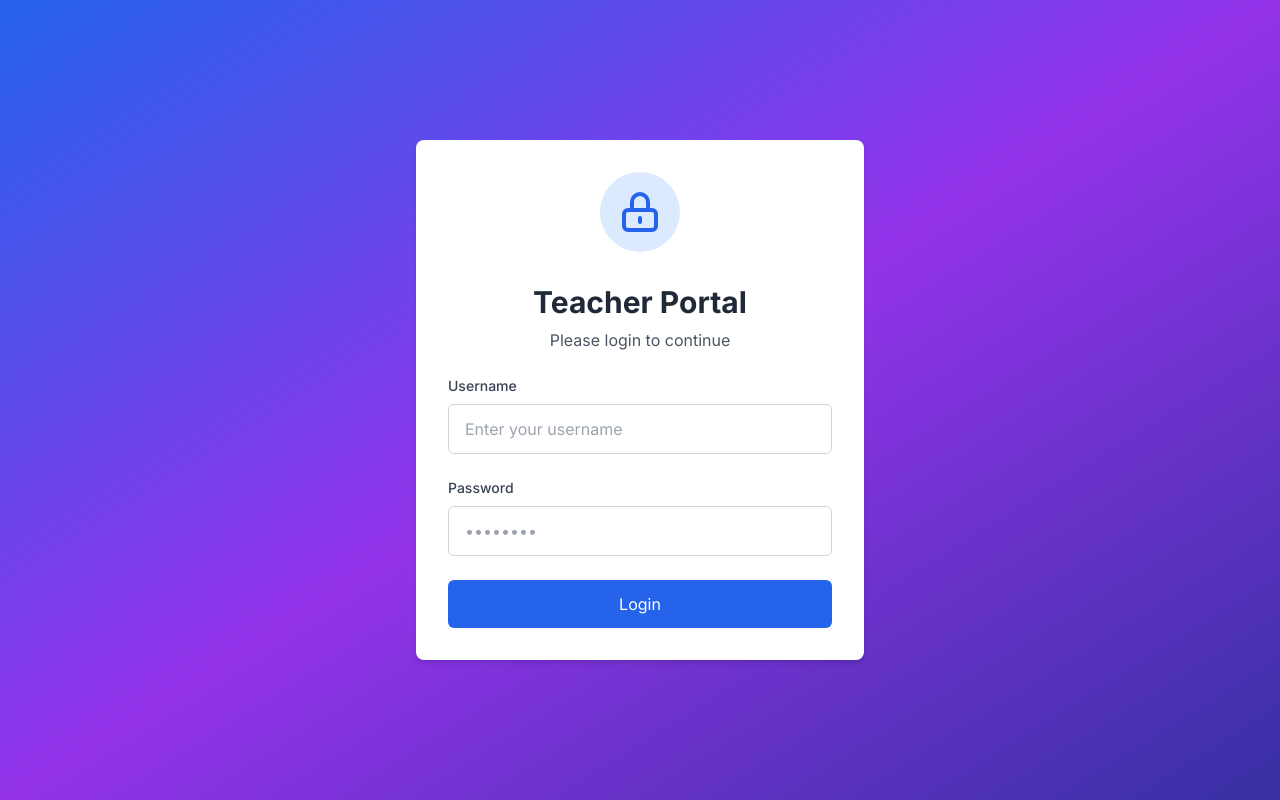
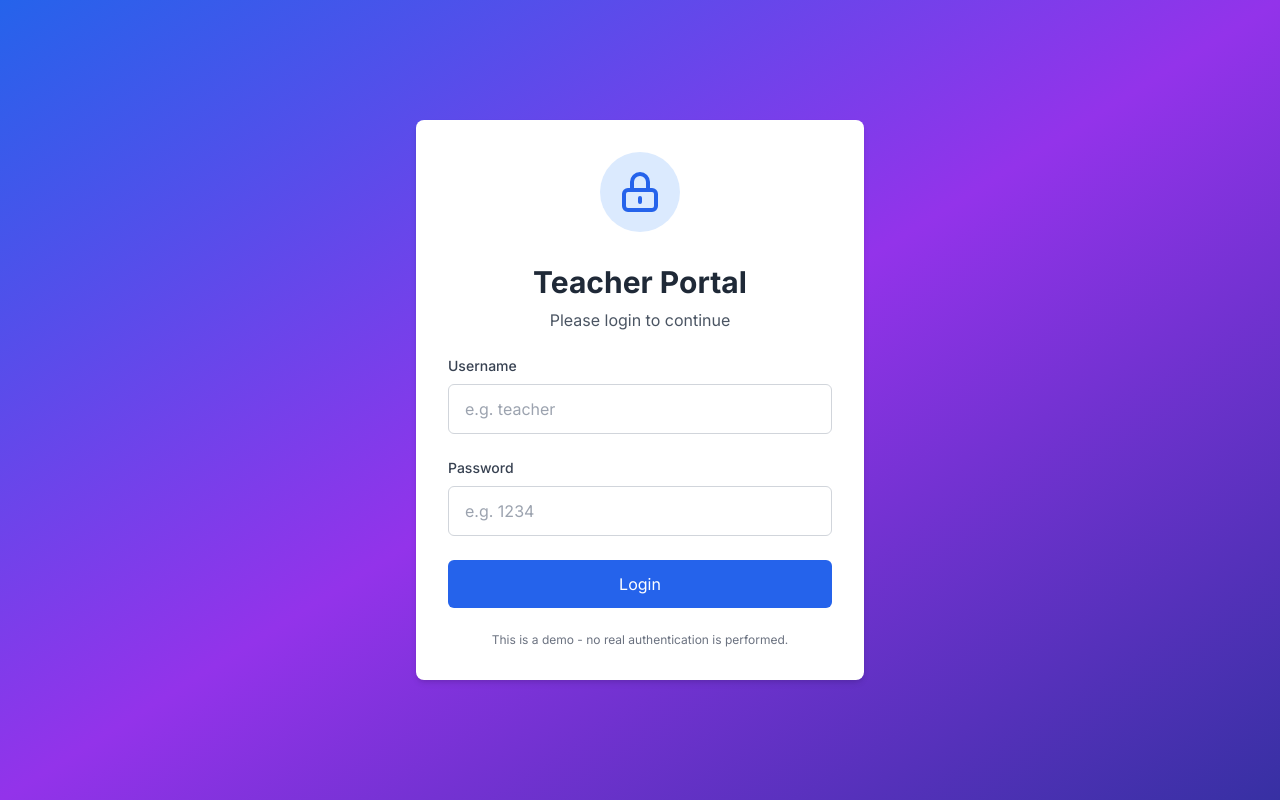
Before and after one commit to Yasminopiyo30/my-teacher-app, a Next.js app: page / in a window 1280 px wide. Built offline with nearby package versions, Linux system fonts and the light colour scheme.

Commit message:
improved user guidance on login page

```diff
--- a/app/dashboard/page.tsx
+++ b/app/dashboard/page.tsx
@@ -59,7 +59,7 @@ export default function Dashboard() {
         <div className="rounded-lg bg-white p-8 text-center shadow">
           <p className="text-gray-500">No learners registered yet.</p>
           <p className="mt-2 text-sm text-gray-400">
-            {`Click &quot;Add New Learner&quot; to get started.`}
+            Click "Add New Learner" to get started.
           </p>
         </div>
       ) : (
--- a/app/page.tsx
+++ b/app/page.tsx
@@ -15,9 +15,10 @@ export default function LoginPage() {
       return;
     }
 
-    // Simulate login
+    // ✅ Accept ANY credentials — it's a demo!
     if (typeof window !== 'undefined') {
       localStorage.setItem('isLoggedIn', 'true');
+      localStorage.setItem('username', username); // Optional: save for display later
     }
 
     router.push('/dashboard');
@@ -64,7 +65,7 @@ export default function LoginPage() {
               value={username}
               onChange={(e) => setUsername(e.target.value)}
               className="block w-full rounded-md border border-gray-300 px-4 py-3 focus:border-blue-500 focus:outline-none focus:ring-2 focus:ring-blue-500"
-              placeholder="Enter your username"
+              placeholder="e.g. teacher"
               required
             />
           </div>
@@ -82,7 +83,7 @@ export default function LoginPage() {
               value={password}
               onChange={(e) => setPassword(e.target.value)}
               className="block w-full rounded-md border border-gray-300 px-4 py-3 focus:border-blue-500 focus:outline-none focus:ring-2 focus:ring-blue-500"
-              placeholder="••••••••"
+              placeholder="e.g. 1234"
               required
             />
           </div>
@@ -94,6 +95,12 @@ export default function LoginPage() {
             Login
           </button>
         </form>
+
+        <div className="mt-6 text-center">
+          <p className="text-xs text-gray-500">
+            This is a demo - no real authentication is performed.
+          </p>
+        </div>
       </div>
     </div>
   );
```
Also changed, not shown: 1 other file (tests, documents, lock files or other folders).
